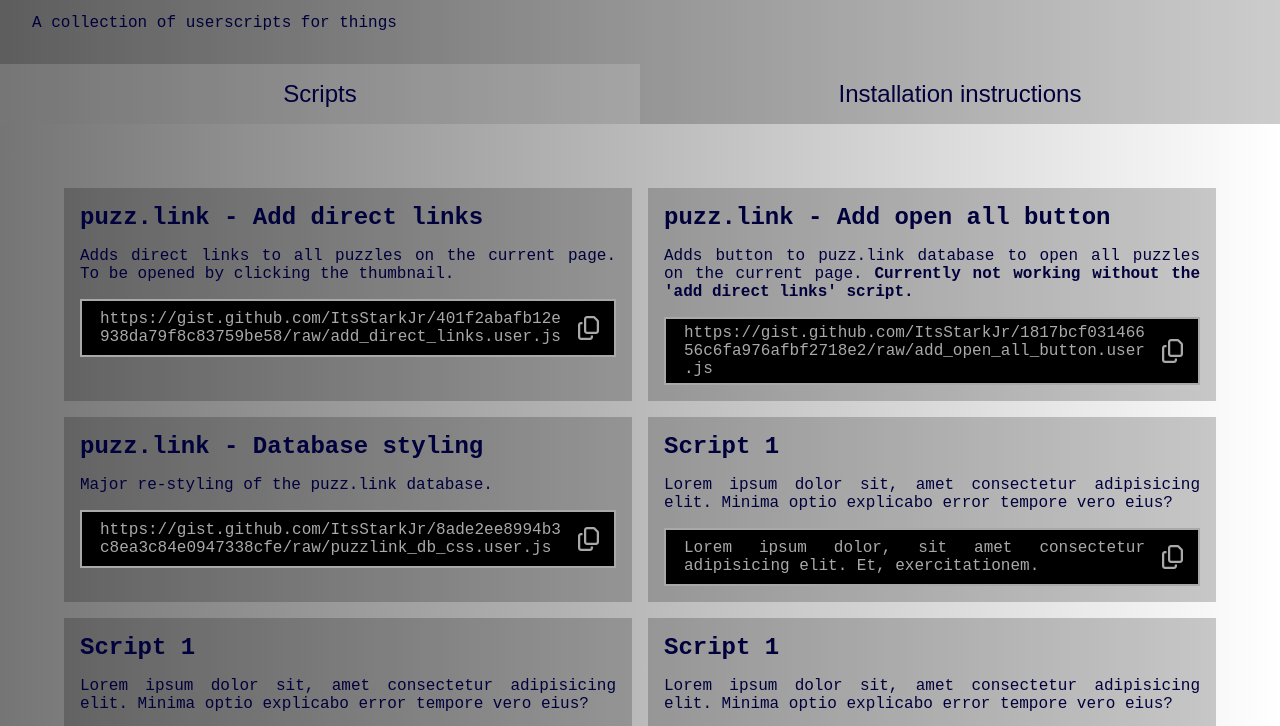
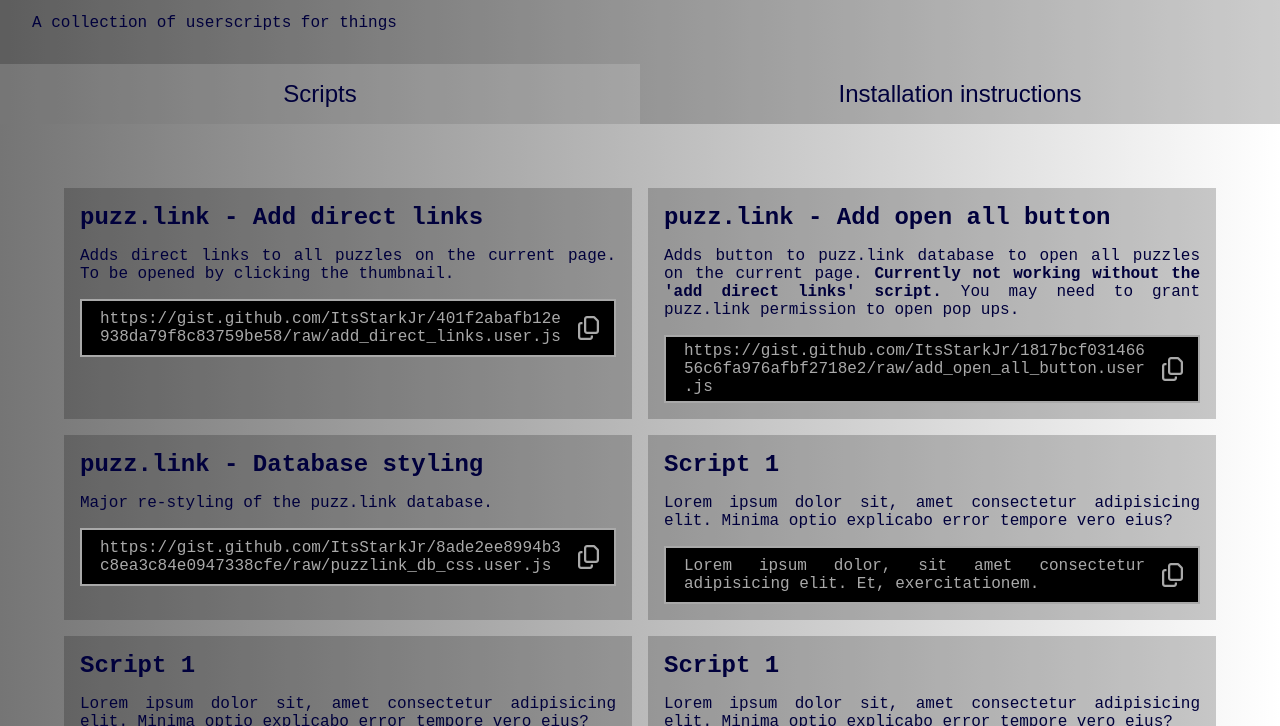
Before and after one commit to ItsStarkJr/userscripts, a plain HTML site: page docs/index.html in a window 1280 px wide. Shown: the part 98-824 px from the top of the page. Drawn offline with Linux system fonts and the light colour scheme.

Commit message:
Minor changes.

```diff
--- a/docs/css/styles.css
+++ b/docs/css/styles.css
@@ -104,6 +104,7 @@ a:hover.dark {
   padding: 7px 5px;
   color: var(--text-color-light-mode);
   background-color: transparent;
+  cursor: pointer;
 }
 #light-dark-button.dark {
   color: var(--text-color-dark-mode);
@@ -195,6 +196,7 @@ a:hover.dark {
   background: transparent;
   color: var(--text-color-dark-mode);
   border: none;
+  cursor: pointer;
 }
 
 .link-container > button:hover {
--- a/docs/index.html
+++ b/docs/index.html
@@ -56,6 +56,7 @@
           Adds button to puzz.link database to open all puzzles on the current
           page.
           <b>Currently not working without the 'add direct links' script.</b>
+          You may need to grant puzz.link permission to open pop ups.
         </p>
         <div class="link-container">
           <p class="script-link">
```
